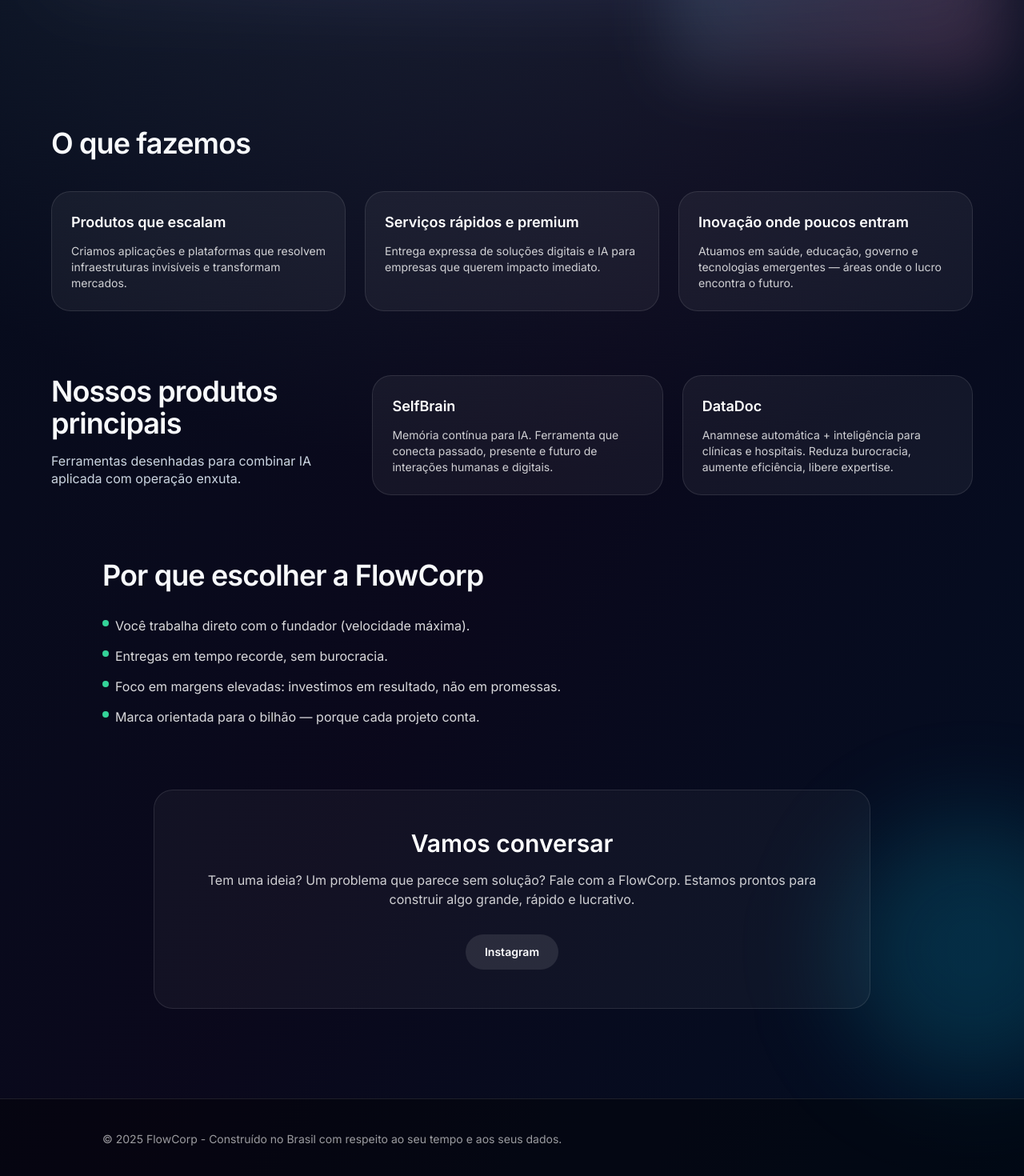
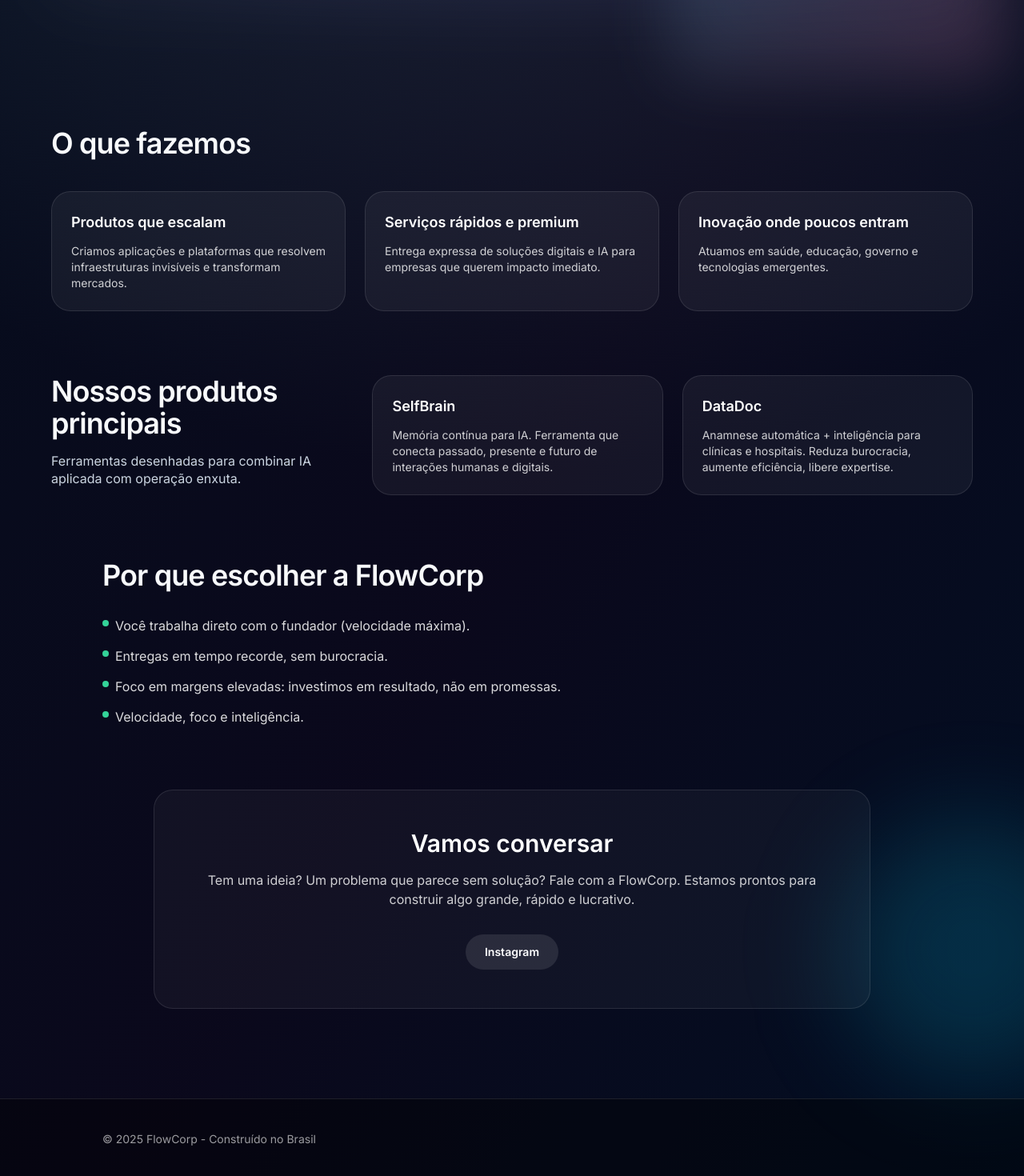
Before and after one commit to igorbiccas/flowcorp-site, a React (Vite) app: page / in a window 1280 px wide. Shown: the part 609-2079 px from the top of the page at 80% size. Built offline with nearby package versions, Linux system fonts and the light colour scheme.

Commit message:
Update App.tsx

```diff
--- a/App.tsx
+++ b/App.tsx
@@ -16,7 +16,7 @@ const whatWeDo = [
   {
     title: 'Inovação onde poucos entram',
     description:
-      'Atuamos em saúde, educação, governo e tecnologias emergentes — áreas onde o lucro encontra o futuro.',
+      'Atuamos em saúde, educação, governo e tecnologias emergentes.',
   },
 ];
 
@@ -39,7 +39,7 @@ const whyFlowCorp = [
   'Você trabalha direto com o fundador (velocidade máxima).',
   'Entregas em tempo recorde, sem burocracia.',
   'Foco em margens elevadas: investimos em resultado, não em promessas.',
-  'Marca orientada para o bilhão — porque cada projeto conta.',
+  'Velocidade, foco e inteligência.',
 ];
 
 const App: React.FC = () => {
@@ -172,7 +172,7 @@ const App: React.FC = () => {
 
       <footer className="relative z-10 border-t border-white/10 bg-black/40 px-6 py-10 text-center text-sm text-white/60 md:px-8">
         <div className="mx-auto flex max-w-5xl flex-col items-center gap-4 md:flex-row md:justify-between md:text-left">
-          <span>© 2025 FlowCorp - Construído no Brasil com respeito ao seu tempo e aos seus dados.</span>
+          <span>© 2025 FlowCorp - Construído no Brasil</span>
         </div>
       </footer>
     </div>
```
